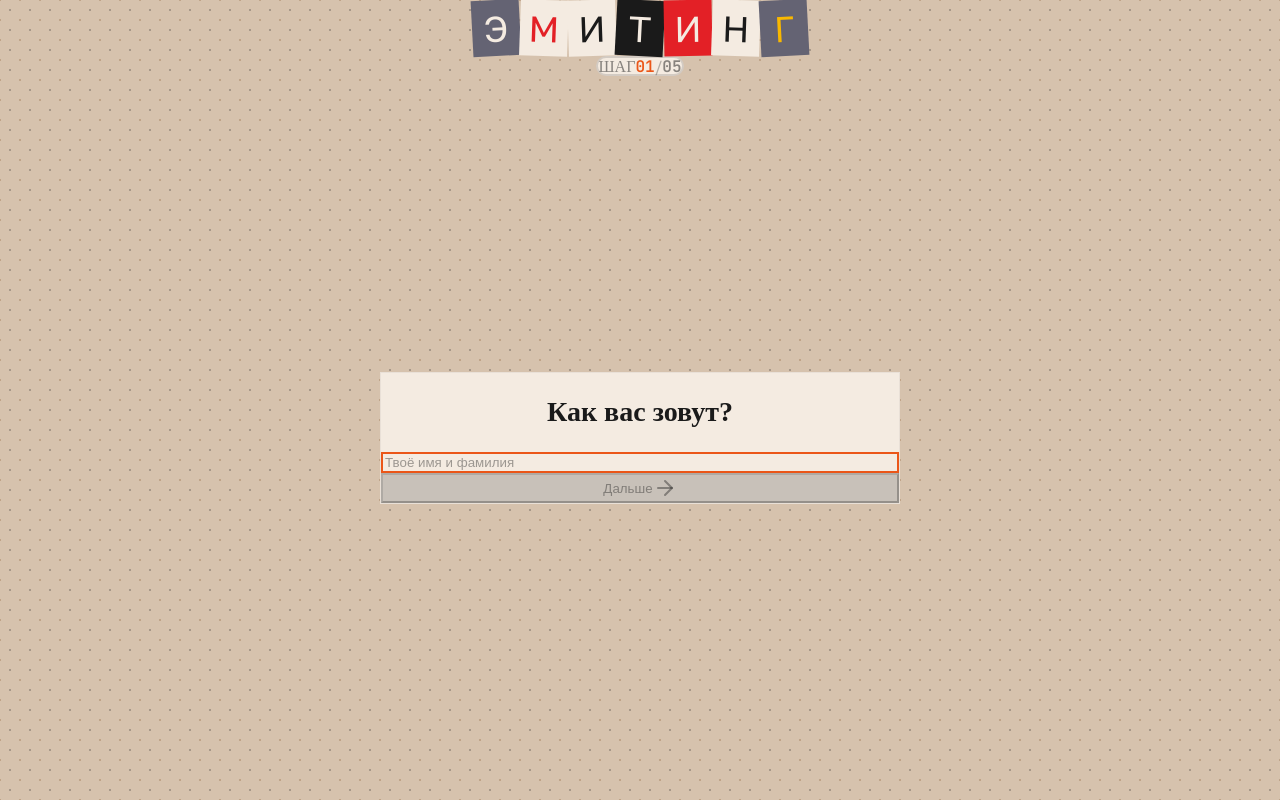
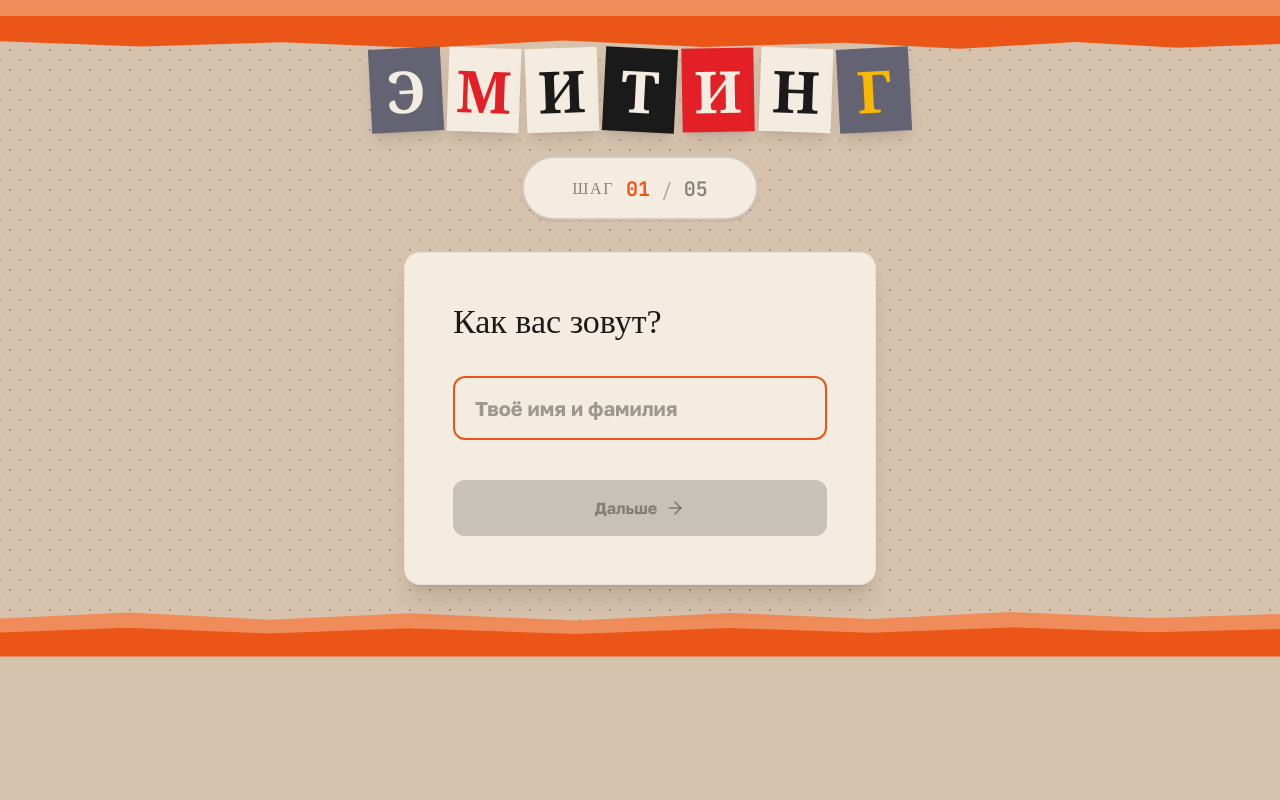
Before and after one commit to andrejkoknaev/emiting-quiz, a React (Vite) app: page / in a window 1280 px wide. Built offline with nearby package versions, Linux system fonts and the light colour scheme; a web font is replaced by a local one.

Commit message:
Update index.css

```diff
--- a/src/index.css
+++ b/src/index.css
@@ -1,6 +1,4 @@
-@tailwind base;
-@tailwind components;
-@tailwind utilities;
+@import "tailwindcss";
 
 @layer base {
   :root {
@@ -9,26 +7,36 @@
     --ink: #1A1A1A;
   }
 
-  body, html {
+  html,
+  body {
+    min-height: 100%;
     font-family: 'Golos Text', sans-serif;
     background-color: var(--bg-craft);
+    color: var(--ink);
     overscroll-behavior-y: none;
+    overflow-x: hidden;
+    -webkit-tap-highlight-color: transparent;
   }
 
   #root {
-    position: fixed;
-    top: 0;
-    left: 0;
-    right: 0;
-    bottom: 0;
-    overflow-y: auto;
-    overflow-x: hidden;
-    -webkit-overflow-scrolling: touch;
+    min-height: 100dvh;
+    display: flex;
+    flex-direction: column;
+  }
+
+  button,
+  input {
+    touch-action: manipulation;
   }
 }
 
-.font-display { font-family: 'Dela Gothic One', cursive; }
-.font-mono-code { font-family: 'JetBrains Mono', monospace; }
+.font-display {
+  font-family: 'Dela Gothic One', cursive;
+}
+
+.font-mono-code {
+  font-family: 'JetBrains Mono', monospace;
+}
 
 .craft-noise {
   background-image:
@@ -38,5 +46,37 @@
   background-position: 0 0, 10px 10px;
 }
 
-.torn-top { clip-path: polygon(0% 0%, 100% 0%, 100% 78%, 92% 88%, 84% 72%, 75% 91%, 66% 74%, 55% 86%, 44% 68%, 33% 89%, 22% 73%, 11% 85%, 0% 70%); }
-.torn-bottom { clip-path: polygon(0% 25%, 10% 10%, 21% 28%, 32% 12%, 45% 30%, 57% 11%, 68% 26%, 79% 9%, 90% 24%, 100% 14%, 100% 100%, 0% 100%); }
+.torn-top {
+  clip-path: polygon(
+    0% 0%,
+    100% 0%,
+    100% 78%,
+    92% 88%,
+    84% 72%,
+    75% 91%,
+    66% 74%,
+    55% 86%,
+    44% 68%,
+    33% 89%,
+    22% 73%,
+    11% 85%,
+    0% 70%
+  );
+}
+
+.torn-bottom {
+  clip-path: polygon(
+    0% 25%,
+    10% 10%,
+    21% 28%,
+    32% 12%,
+    45% 30%,
+    57% 11%,
+    68% 26%,
+    79% 9%,
+    90% 24%,
+    100% 14%,
+    100% 100%,
+    0% 100%
+  );
+}
```
